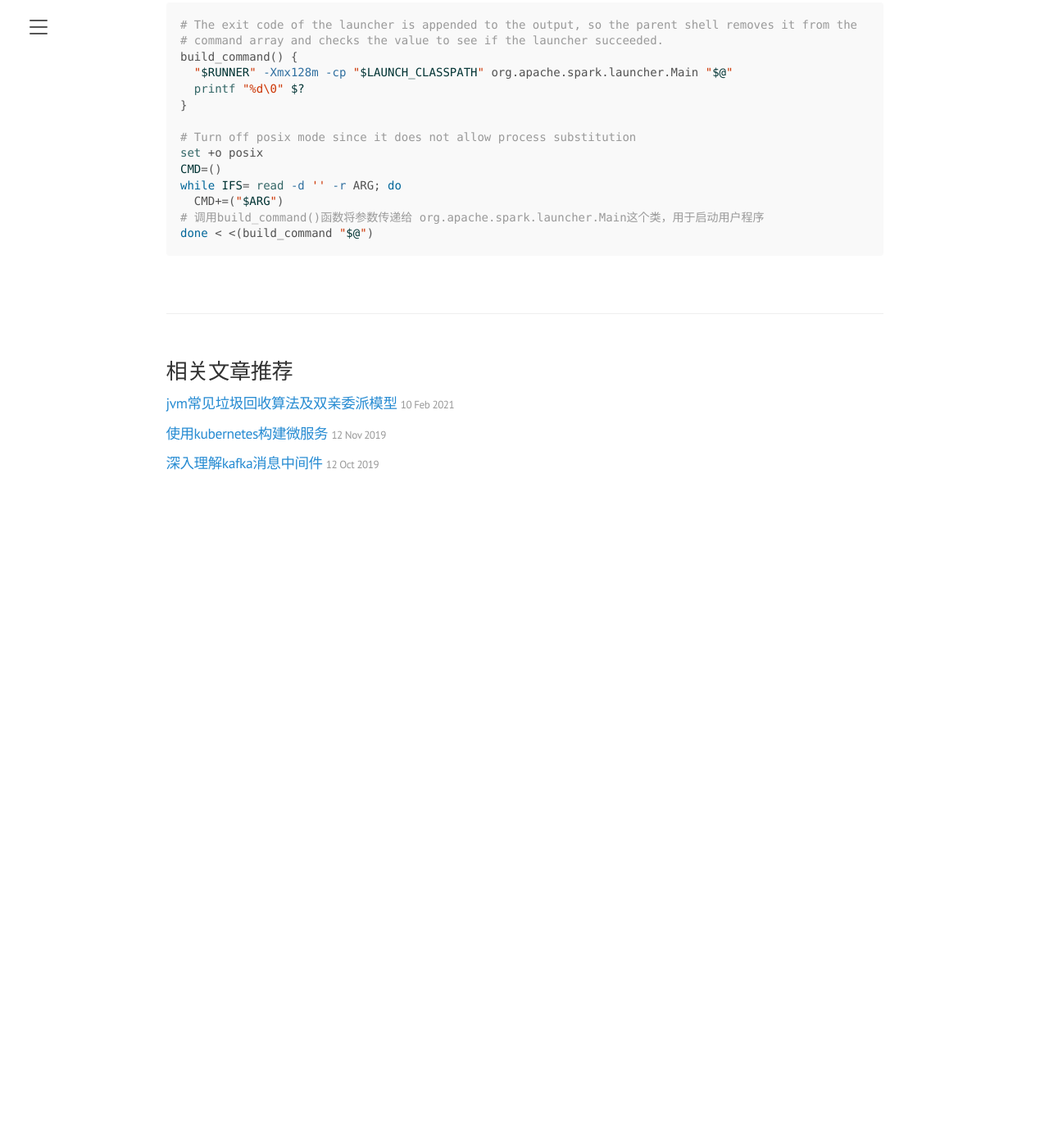
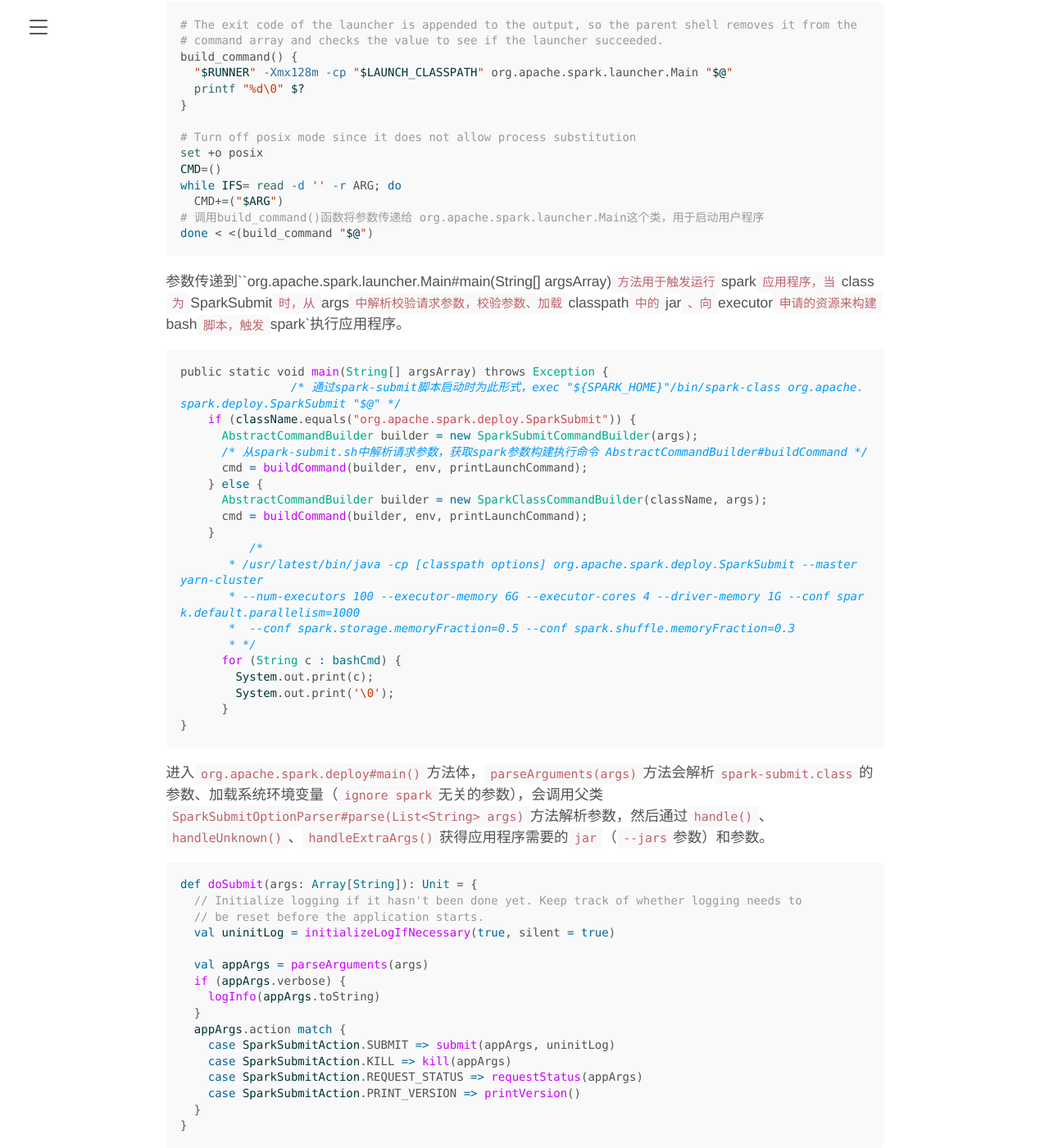
Before and after one commit to dongma/dongma.github.io, a Jekyll site: the page built from _posts/2021-02-18-spark-standalone-mode.md, in a window 1280 px wide and 1400 px high, scrolled down 842 px. Shown: the whole window at 82% size. Built offline with Jekyll 4.4.1, drawn with Linux system fonts in a browser that asks for light colours; before the commit the page ends 1472 px from its top, so only the background shows below that; some of the changed text lies outside the part shown.

Commit message:
parse all arguments from spark-submit and use restclient to send rpcrequest to server

````diff
--- a/_posts/2021-02-18-spark-standalone-mode.md
+++ b/_posts/2021-02-18-spark-standalone-mode.md
@@ -4,7 +4,7 @@
 ---
 ## spark standalone模式启动源码分析
 
-> spark目前支持以standalone、Mesos、YARN、Kubernetes等方式部署，本文主要分析apache spark在standalone模式下资源的初始化、用户application提交，在spark-submit脚本提交应用时，如何将--extraClassPath等参数传递给Driver等相关流程。
+> spark目前支持以standalone、Mesos、YARN、Kubernetes等方式部署，本文主要分析apache spark在standalone模式下资源的初始化、用户application的提交，在spark-submit脚本提交应用时，如何将--extraClassPath等参数传递给Driver等相关流程。
 
 从`spark-submit.sh`提交用户`app`开始进行分析，`--class` 为`jar`包中的`main`类，`/path/to/examples.jar`为用户自定义的`jar`包、`1000`为运行`SparkPi`所需要的参数。
 
@@ -46,3 +46,109 @@
 # 调用build_command()函数将参数传递给 org.apache.spark.launcher.Main这个类，用于启动用户程序
 done < <(build_command "$@")
 ```
+
+参数传递到``org.apache.spark.launcher.Main#main(String[] argsArray)`方法用于触发运行`spark`应用程序，当`class`为`SparkSubmit`时，从`args`中解析校验请求参数，校验参数、加载`classpath`中的`jar`、向`executor`申请的资源来构建`bash`脚本，触发`spark`执行应用程序。
+
+```scala
+public static void main(String[] argsArray) throws Exception {
+		/* 通过spark-submit脚本启动时为此形式，exec "${SPARK_HOME}"/bin/spark-class org.apache.spark.deploy.SparkSubmit "$@" */
+    if (className.equals("org.apache.spark.deploy.SparkSubmit")) {
+      AbstractCommandBuilder builder = new SparkSubmitCommandBuilder(args);
+      /* 从spark-submit.sh中解析请求参数，获取spark参数构建执行命令 AbstractCommandBuilder#buildCommand */
+      cmd = buildCommand(builder, env, printLaunchCommand);
+    } else {
+      AbstractCommandBuilder builder = new SparkClassCommandBuilder(className, args);
+      cmd = buildCommand(builder, env, printLaunchCommand);
+    }
+  	  /*
+       * /usr/latest/bin/java -cp [classpath options] org.apache.spark.deploy.SparkSubmit --master yarn-cluster
+       * --num-executors 100 --executor-memory 6G --executor-cores 4 --driver-memory 1G --conf spark.default.parallelism=1000
+       *  --conf spark.storage.memoryFraction=0.5 --conf spark.shuffle.memoryFraction=0.3
+       * */
+      for (String c : bashCmd) {
+        System.out.print(c);
+        System.out.print('\0');
+      }
+}
+```
+
+进入`org.apache.spark.deploy#main()`方法体，`parseArguments(args)`方法会解析`spark-submit.class`的参数、加载系统环境变量（`ignore spark`无关的参数），会调用父类 `SparkSubmitOptionParser#parse(List<String> args)`方法解析参数，然后通过`handle()`、`handleUnknown()`、`handleExtraArgs()`获得应用程序需要的`jar`（`--jars`参数）和参数。
+
+```scala
+def doSubmit(args: Array[String]): Unit = {
+  // Initialize logging if it hasn't been done yet. Keep track of whether logging needs to
+  // be reset before the application starts.
+  val uninitLog = initializeLogIfNecessary(true, silent = true)
+
+  val appArgs = parseArguments(args)
+  if (appArgs.verbose) {
+    logInfo(appArgs.toString)
+  }
+  appArgs.action match {
+    case SparkSubmitAction.SUBMIT => submit(appArgs, uninitLog)
+    case SparkSubmitAction.KILL => kill(appArgs)
+    case SparkSubmitAction.REQUEST_STATUS => requestStatus(appArgs)
+    case SparkSubmitAction.PRINT_VERSION => printVersion()
+  }
+}
+```
+在提交应用未指定`action`参数时，默认为`submit`类型，以下为`SparkSubmitArguments#loadEnvironmentArguments()`解析的内容
+```scala
+// Action should be SUBMIT unless otherwise specified
+action = Option(action).getOrElse(SUBMIT)
+```
+
+继续跟踪到`SparkSubmit#submit(SparkSubmitArguments, Boolean)`方法，在`spark 1.3`以后逐渐采用`rest`协议进行数据通信，直接进入`doRunMain(args: SparkSubmitArguments, uninitLog: Boolean)`方法，调用`prepareSubmitEnvironment(args)`解析应用程序参数，通过自定义类加载器`MutableURLClassLoader`下载`jar`包加载`class`进入`jvm`：
+
+```scala
+private def runMain(args: SparkSubmitArguments, uninitLog: Boolean): Unit = {
+    val (childArgs, childClasspath, sparkConf, childMainClass) = prepareSubmitEnvironment(args)
+    /* 设置当前线程的classLoader，MutableURLClassLoader实现了URLClassLoader接口，用于自定义类的加载 */
+    val loader =
+      if (sparkConf.get(DRIVER_USER_CLASS_PATH_FIRST)) {
+        new ChildFirstURLClassLoader(new Array[URL](0),
+          Thread.currentThread.getContextClassLoader)
+      } else {
+        new MutableURLClassLoader(new Array[URL](0),
+          Thread.currentThread.getContextClassLoader)
+      }
+    /* 线程默认类加载器假如不设置 采用的是系统类加载器，线程上下文加载器会继承其父类加载器 */
+    Thread.currentThread.setContextClassLoader(loader)
+
+    /* 只有在yarn client模式下，用户的jar、通过--jars上传的jar全部被打包到loader的classpath里面.所以说，只要不少包 无论隐式
+     * 引用其它包的类还是显式的引用，都会被找到.
+     * --jars 参数指定的jars在yarn cluster模式下，直接是被封装到childArgs里面了，传递给了yarn.client
+     */
+    for (jar <- childClasspath) {
+      addJarToClasspath(jar, loader)
+    }
+
+    var mainClass: Class[_] = null
+    try {
+      /* 采用的是上面的类加载器用于加载类class */
+      mainClass = Utils.classForName(childMainClass)
+    } catch {
+      case e: ClassNotFoundException =>
+        logWarning(s"Failed to load $childMainClass.", e)
+    }
+
+    val app: SparkApplication = if (classOf[SparkApplication].isAssignableFrom(mainClass)) {
+      mainClass.newInstance().asInstanceOf[SparkApplication]
+    } else {
+      // SPARK-4170
+      if (classOf[scala.App].isAssignableFrom(mainClass)) {
+        logWarning("Subclasses of scala.App may not work correctly. Use a main() method instead.")
+      }
+      new JavaMainApplication(mainClass)
+    }
+
+    try {
+      /* standalone模式在 SparkSubmit#prepareSubmitEnvironment(args)中将childMainClass设置为RestSubmissionClient */
+      app.start(childArgs.toArray, sparkConf)
+    } catch {
+      case t: Throwable =>
+        throw findCause(t)
+    }
+  }
+}
+```
````
